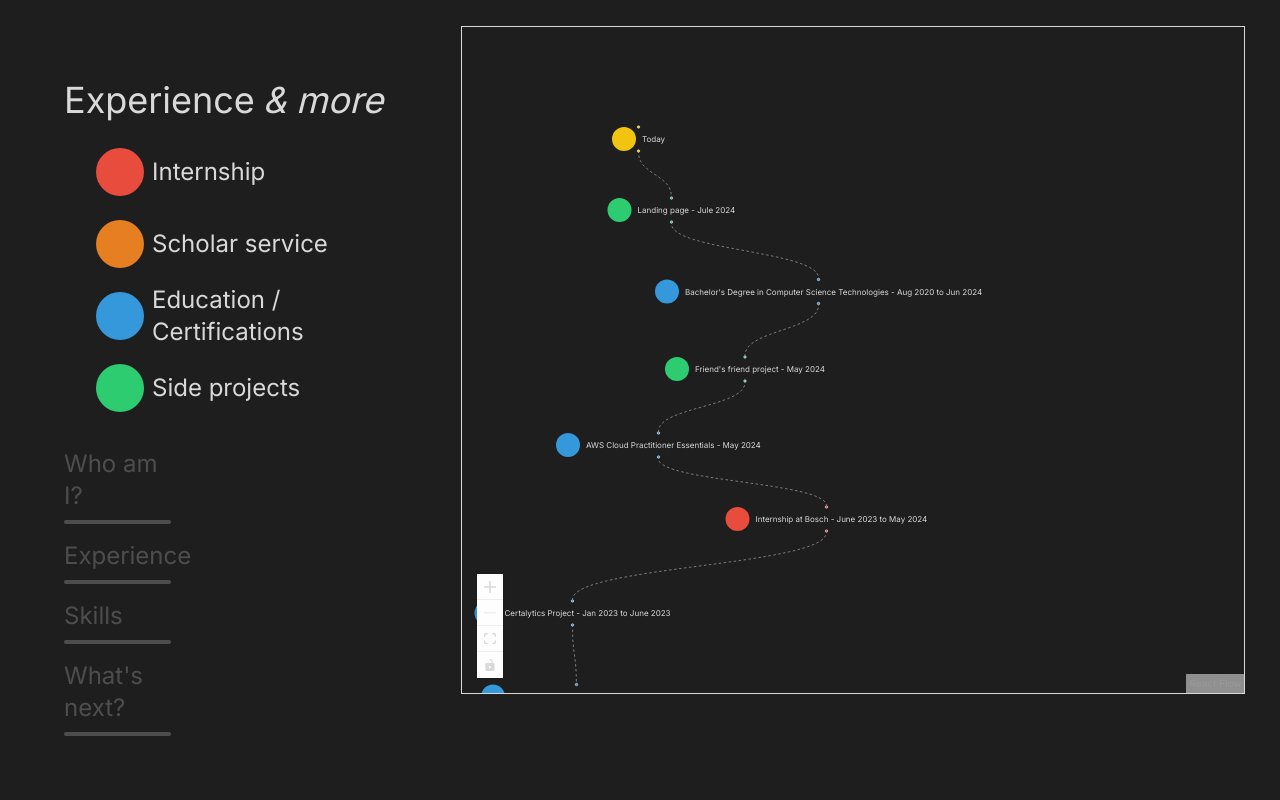
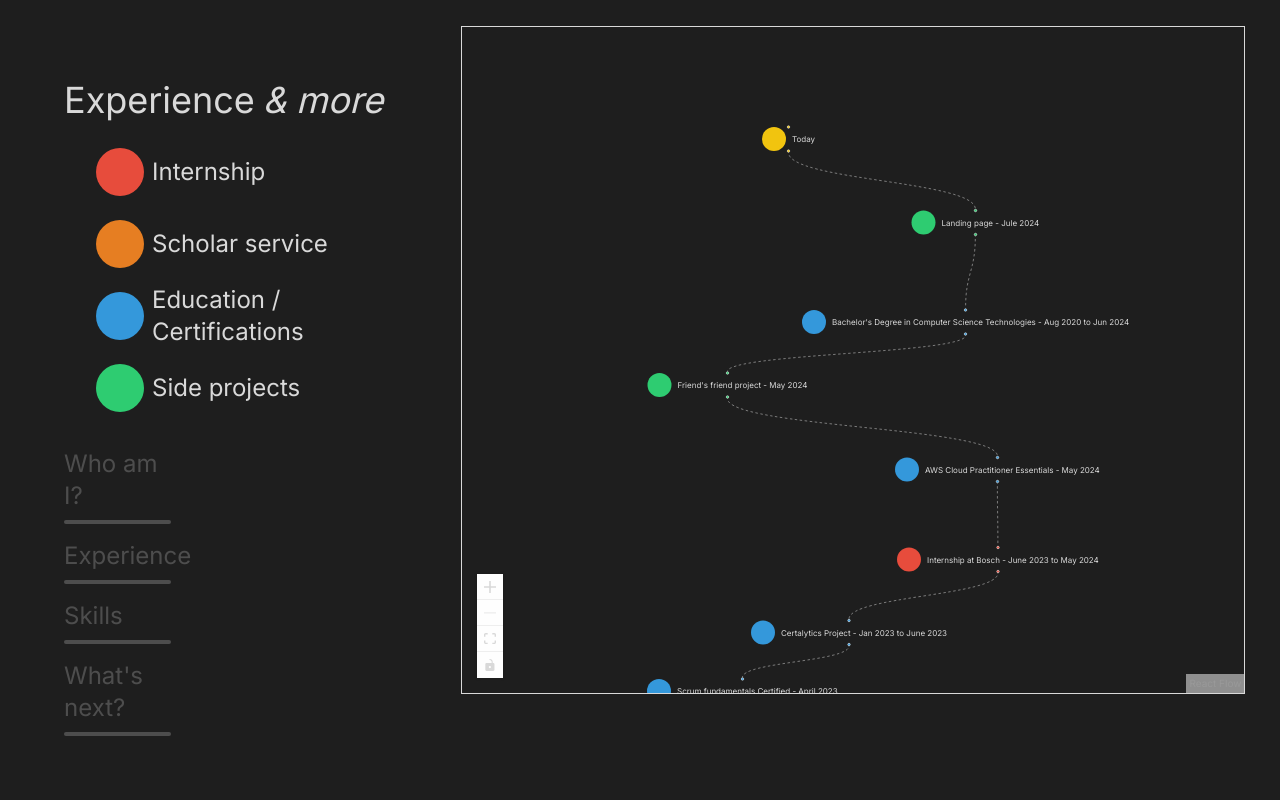
Before and after one commit to Glitch-loop/personal_landing_page, a React (Vite) app: page / in a window 1280 px wide. Shown: the part 1640-2440 px from the top of the page. Built offline with nearby package versions, Linux system fonts and the light colour scheme.

Commit message:
Adding different screen width for the

```diff
--- a/src/components/experienceComponent/ExperienceDescription.jsx
+++ b/src/components/experienceComponent/ExperienceDescription.jsx
@@ -1,5 +1,6 @@
 
 function ExperienceDescription({data}) {
+  console.log(data)
   return (
     <div className="flex flex-col ">
       {/* Title */}
--- a/src/layout/Experience.jsx
+++ b/src/layout/Experience.jsx
@@ -9,7 +9,21 @@ import TitleSection from "../components/TitleSection"
 import DialogComponent from "../components/experienceComponent/DialogComponent"
 import ExperienceDescription from "../components/experienceComponent/ExperienceDescription"
 
+function getWidth () {
+  let device_width = window.innerWidth
+  if(device_width < 768) {
+    return 150
+  } else if(device_width < 1440) {
+    return 300
+  } else if(device_width < 2560) {
+    return 450
+  } else {
+    return 600
+  }
+}
+
 function Experience({currentSection}) {
+  getWidth()
   const [selectedExperience, setSelectedExperience] = useState(-1)
   const [nodesExperienceState, setNodesExperienceState] = useState([])
   const [edgesExperienceState, setEdgesExperienceState] = useState([])
@@ -17,7 +31,7 @@ function Experience({currentSection}) {
     = useState(generateCoordinates(nodesExperience, 300))
   const [edgesExperienceStateFull, setEdgesExperienceStateFull] =
   useState(generateEdges(nodesExperience))
-  const [screenWidth, setScreenWidth] = useState(150)
+  const [screenWidth, setScreenWidth] = useState(getWidth())
   const [experienceToShow, setExperienceToShow] = useState(null)
   const [showDialog, setShowDialog] = useState(null)
 
@@ -25,21 +39,8 @@ function Experience({currentSection}) {
   const elementRef = useRef(null);
 
   useEffect(() => {
-    if (window.innerWidth < 300) {
-      setScreenWidth(150)
-    } else {
-      setScreenWidth(500)
-    }
-  }, [])
-
-
-  useEffect(() => {
-    if (window.innerWidth < 300) {
-      setScreenWidth(150)
-    } else {
-      setScreenWidth(500)
-    }
-
+    if (elementRef !== null) {
+      const { width } = elementRef.current
       if (selectedExperience == -1) {
         // // Creating the coordinates of the nodes
         // setNodesExperienceStateFull(generateCoordinates(nodesExperience, width))
@@ -73,13 +74,14 @@ function Experience({currentSection}) {
         // Creating the edges of the nodes
         setEdgesExperienceState(generateEdges(sortedNodesToShow))
       }
+    }
   }, [selectedExperience]);
 
   return(
     <div className="relative w-full h-full flex flex-col md:flex-row justify-center">
       {experienceToShow != null &&
         <DialogComponent openDialog={true} onClose={setExperienceToShow}>
-          <ExperienceDescription />
+          <ExperienceDescription data={experienceToShow} />
         </DialogComponent>
       }
       <div className="w-full h-full flex flex-col basis-1/3 justify-center">
@@ -122,10 +124,6 @@ function Experience({currentSection}) {
         </div>
       </div>
       <div className="w-full h-full flex basis-2/3 justify-center items-center">
-            {/* { selectedExperience == -1 ?
-              <RoadMap nodes={[]} edges={[]}/>:
-              <RoadMap nodes={[]} edges={[]}/>
-            } */}
             { selectedExperience == -1 ?
               <RoadMap
                 nodes={nodesExperienceStateFull}
```
Lines whose indentation alone changed are shown as unchanged.
